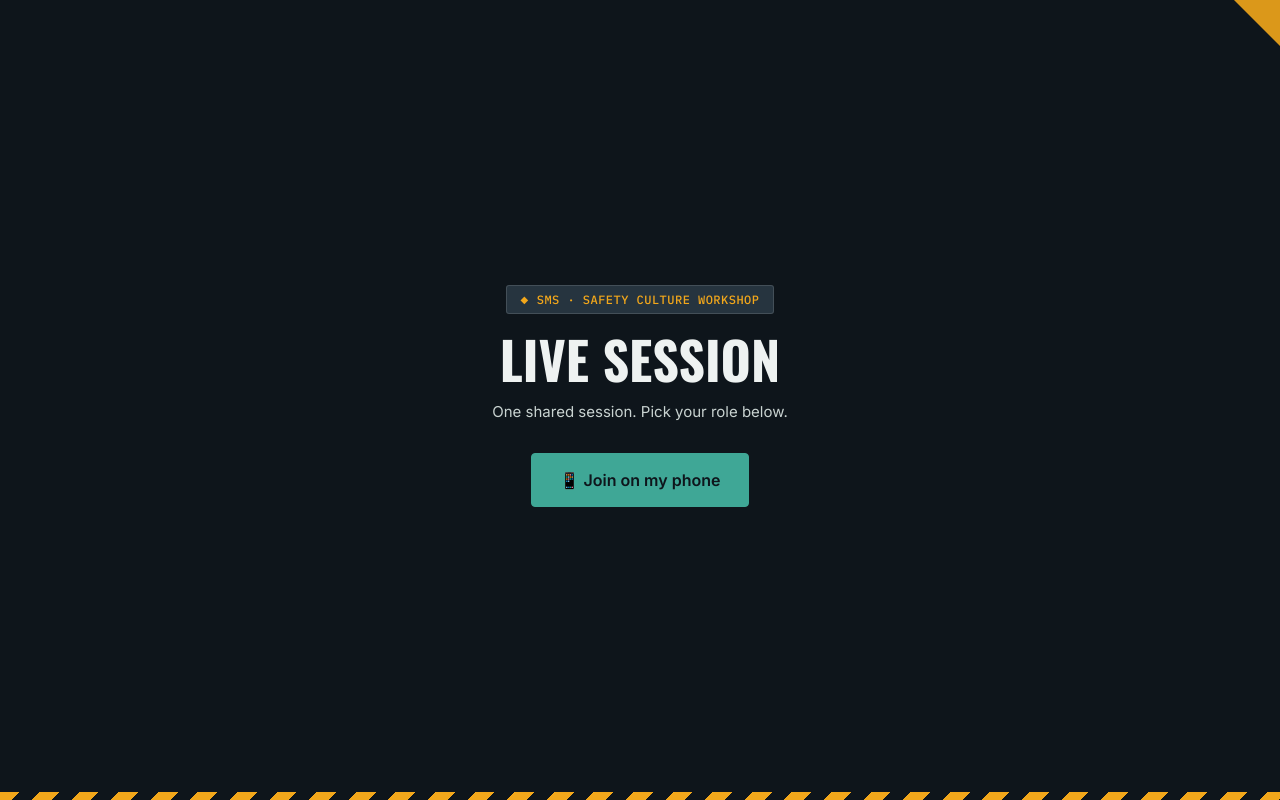
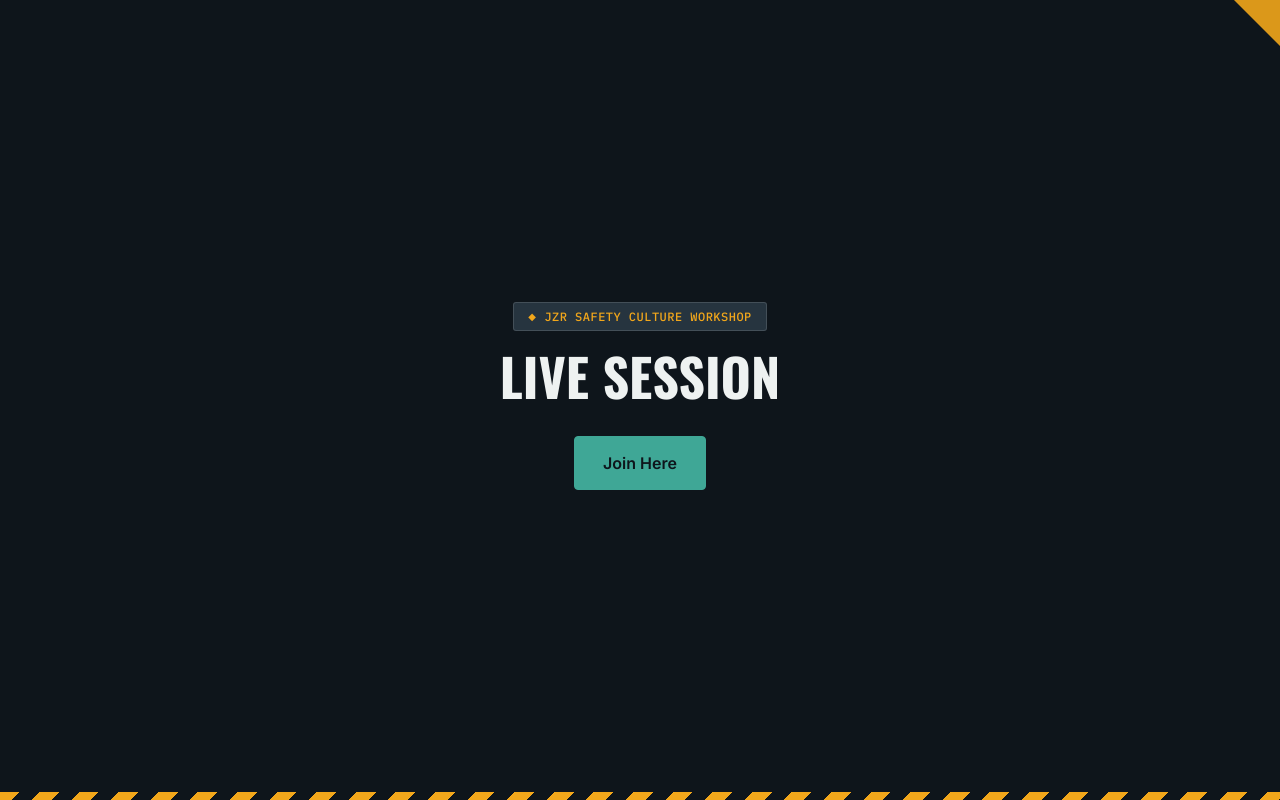
Before and after one commit to Abokiraa/JZR-Workshop, a website: page public/index.html in a window 1280 px wide. Drawn offline with nearby package versions, Linux system fonts and the light colour scheme.

Commit message:
Update index.html

```diff
--- a/public/index.html
+++ b/public/index.html
@@ -338,12 +338,12 @@ function renderRoleSelect(){
     <div class="screen">
       <div class="role-wrap">
         <div class="role-card">
-          <span class="tag-badge mono">SMS · SAFETY CULTURE WORKSHOP</span>
+          <span class="tag-badge mono">JZR SAFETY CULTURE WORKSHOP</span>
           <h1 class="display">Live Session</h1>
-          <p class="sub">One shared session. Pick your role below.</p>
+          <p class="sub"></p>
           <div class="role-buttons">
             ${isAdmin ? '<button class="btn btn-primary" onclick="startHost()">⚙ Admin — control the session</button>' : ''}
-            <button class="btn btn-join" onclick="showJoin()">📱 Join on my phone</button>
+            <button class="btn btn-join" onclick="showJoin()">Join Here</button>
           </div>
         </div>
       </div>
```
